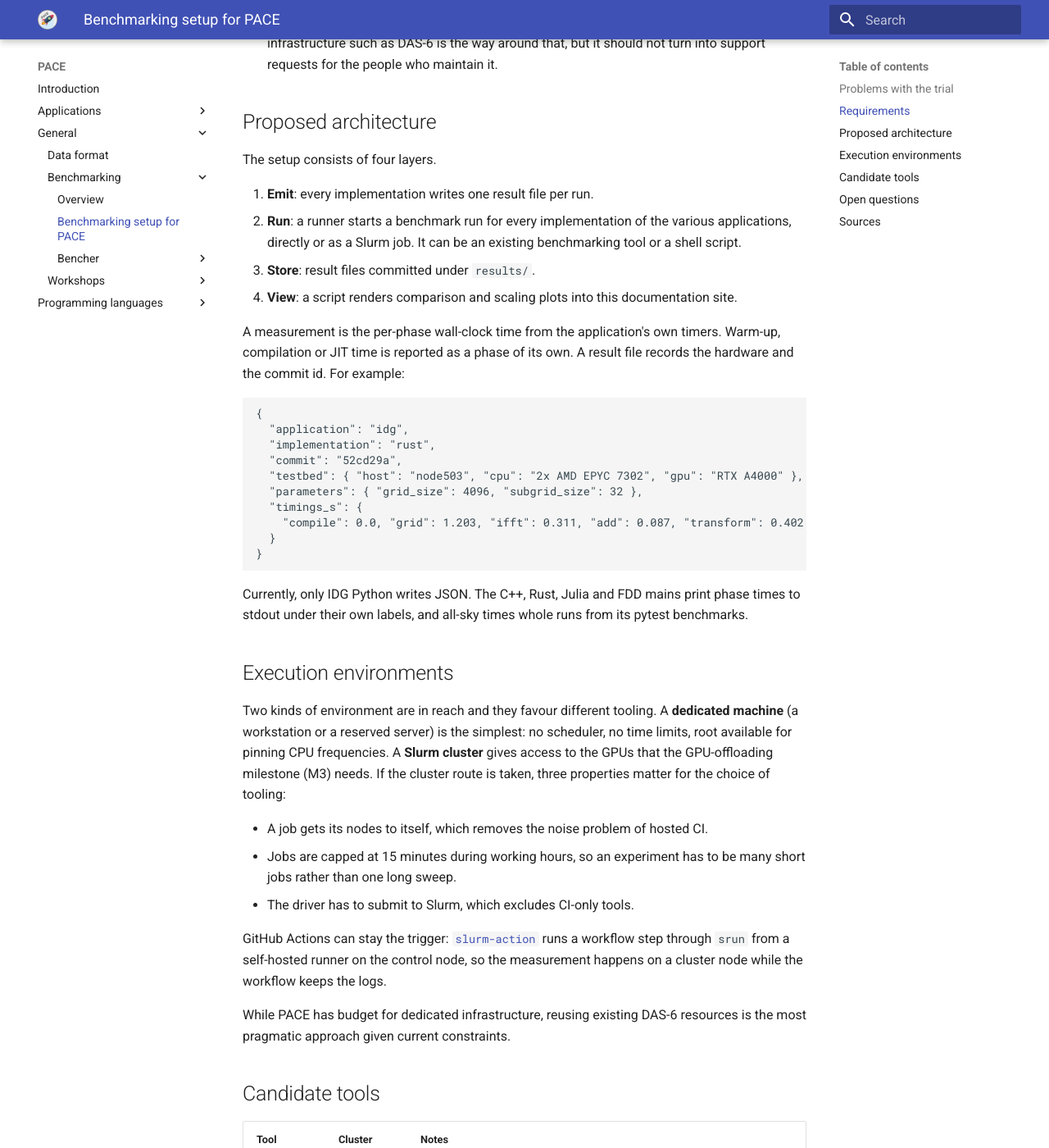
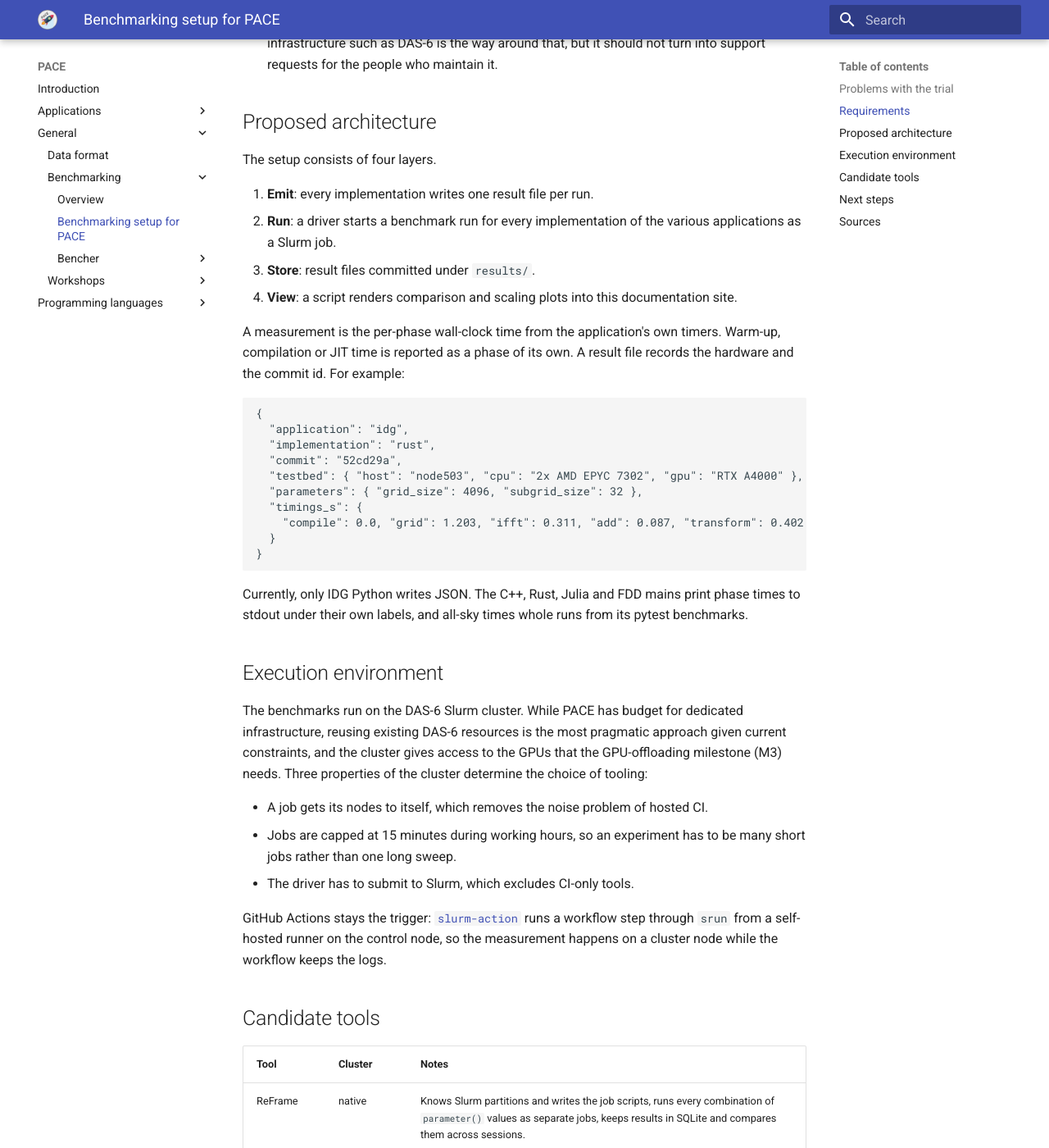
Before and after one commit to astron-rd/PACE, an MkDocs documentation site: the page built from docs/general/benchmarking/setup.md, in a window 1280 px wide and 1400 px high, scrolled down 1051 px. Shown: the whole window at 82% size. Built offline with MkDocs 1.6.1 and Material for MkDocs 9.7.7, drawn with Linux system fonts in a browser that asks for light colours; nearby versions of some CDN libraries; some of the changed text lies outside the part shown.

Commit message:
docs: recommend DAS-6 and ReFrame in benchmarking setup

```diff
--- a/docs/general/benchmarking/setup.md
+++ b/docs/general/benchmarking/setup.md
@@ -11,11 +11,10 @@
 hosted approach has further problems: GitHub runners are shared virtual
 machines, too noisy for regression thresholds, though
 [`slurm-action`](https://github.com/astron-rd/slurm-action) can move the run
-itself onto a Slurm cluster. Of the candidates surveyed, ReFrame and JUBE suit a
-Slurm cluster and ReBench a dedicated machine. The proposal is a result format
-defined within PACE that every implementation writes, a driver that runs every
-combination of settings, results kept in git, and plots rendered into the docs
-site.
+itself onto a Slurm cluster. The recommendation is to run the benchmarks on the
+DAS-6 cluster, triggered from GitHub Actions through `slurm-action`, with
+ReFrame as the driver. Every implementation writes a result format defined
+within PACE, results are kept in git, and plots are rendered into the docs site.
 
 ## Problems with the trial
 
@@ -51,9 +50,8 @@
 The setup consists of four layers.
 
 1. **Emit**: every implementation writes one result file per run.
-1. **Run**: a runner starts a benchmark run for every implementation of the
-   various applications, directly or as a Slurm job. It can be an existing
-   benchmarking tool or a shell script.
+1. **Run**: a driver starts a benchmark run for every implementation of the
+   various applications as a Slurm job.
 1. **Store**: result files committed under `results/`.
 1. **View**: a script renders comparison and scaling plots into this
    documentation site.
@@ -79,27 +77,23 @@
 phase times to stdout under their own labels, and all-sky times whole runs from
 its pytest benchmarks.
 
-## Execution environments
+## Execution environment
 
-Two kinds of environment are in reach and they favour different tooling. A
-**dedicated machine** (a workstation or a reserved server) is the simplest: no
-scheduler, no time limits, root available for pinning CPU frequencies. A **Slurm
-cluster** gives access to the GPUs that the GPU-offloading milestone (M3) needs.
-If the cluster route is taken, three properties matter for the choice of
-tooling:
+The benchmarks run on the DAS-6 Slurm cluster. While PACE has budget for
+dedicated infrastructure, reusing existing DAS-6 resources is the most pragmatic
+approach given current constraints, and the cluster gives access to the GPUs
+that the GPU-offloading milestone (M3) needs. Three properties of the cluster
+determine the choice of tooling:
 
 - A job gets its nodes to itself, which removes the noise problem of hosted CI.
 - Jobs are capped at 15 minutes during working hours, so an experiment has to be
   many short jobs rather than one long sweep.
 - The driver has to submit to Slurm, which excludes CI-only tools.
 
-GitHub Actions can stay the trigger:
+GitHub Actions stays the trigger:
 [`slurm-action`](https://github.com/astron-rd/slurm-action) runs a workflow step
 through `srun` from a self-hosted runner on the control node, so the measurement
 happens on a cluster node while the workflow keeps the logs.
-
-While PACE has budget for dedicated infrastructure, reusing existing DAS-6
-resources is the most pragmatic approach given current constraints.
 
 ## Candidate tools
 
@@ -118,11 +112,12 @@
 timeline), CodSpeed (SaaS, simulated CPU, no GPU/Julia), asv (single Python
 project per commit).
 
-## Open questions
+## Next steps
 
-- Where do the benchmarks run: a dedicated machine, the DAS-6 nodes, another
-  Slurm cluster, or a mix?
-- Which driver follows from that: ReFrame, JUBE, ReBench, hyperfine or a script?
+1. Define the JSON specification of the result file.
+1. Make every implementation write a result file.
+1. Run the benchmarks on DAS-6 from GitHub Actions.
+1. Render the comparison and scaling plots into the documentation.
 
 ## Sources
 
```
